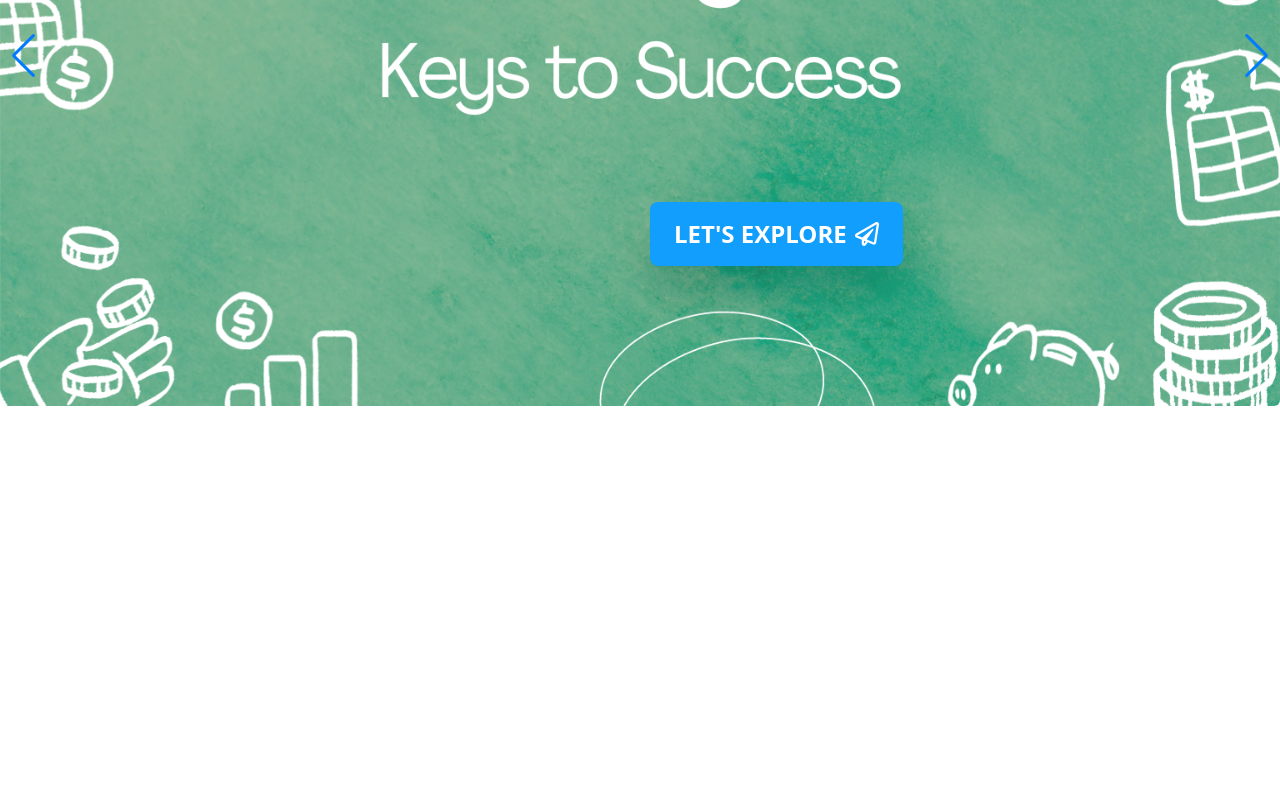
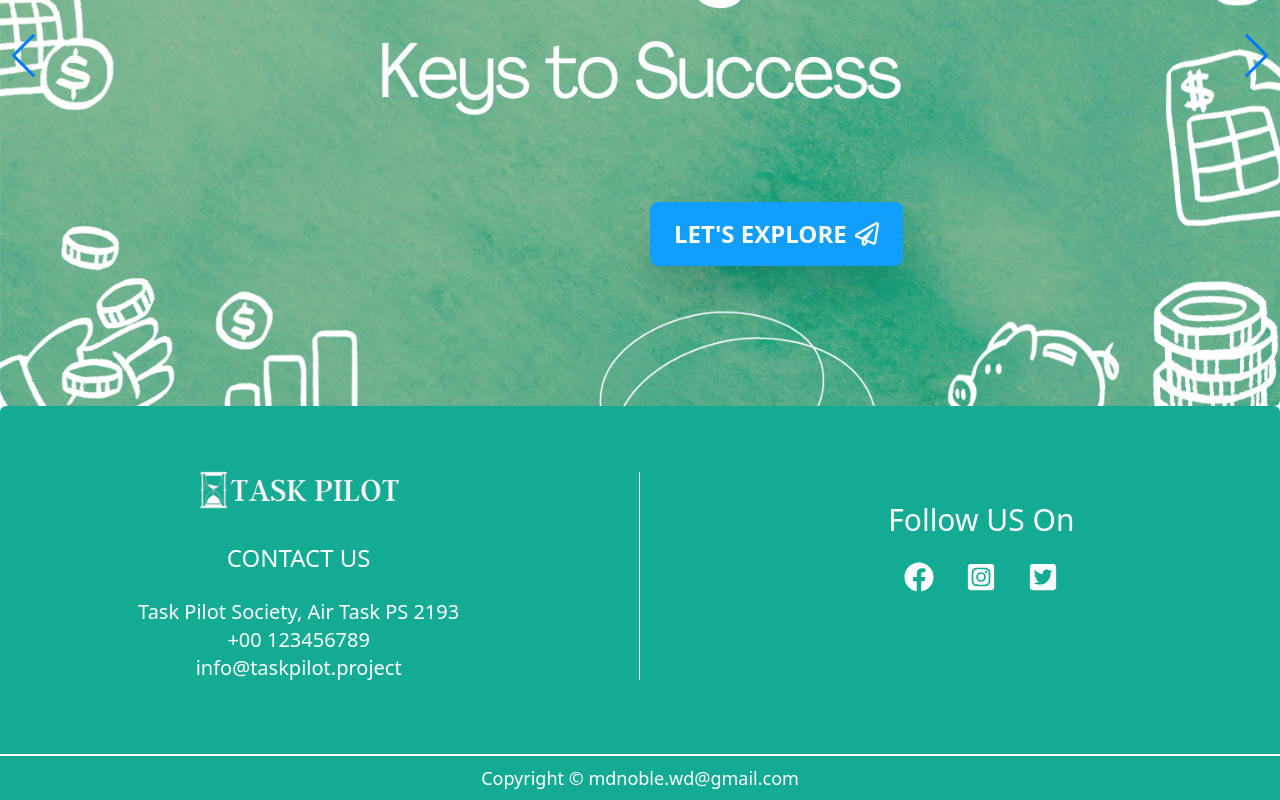
Before and after one commit to mdnoble1/task-pilot-client, a React (Vite) app: page / in a window 1280 px wide. Shown: the part 401-1201 px from the top of the page. Before the commit the page ends 807 px from the top, so only its background shows below. Built offline with nearby package versions, Linux system fonts and the light colour scheme.

Commit message:
added a footer

```diff
--- a/src/pages/home/Home.jsx
+++ b/src/pages/home/Home.jsx
@@ -1,9 +1,11 @@
 import Banner from "./banner/Banner";
+import Footer from "./shared/Footer/Footer";
 
 const Home = () => {
     return (
         <div>
            <Banner></Banner>
+           <Footer></Footer>
         </div>
     );
 };
--- a/src/pages/home/shared/Footer/Footer.jsx
+++ b/src/pages/home/shared/Footer/Footer.jsx
@@ -1,9 +1,47 @@
+import { NavLink } from "react-router-dom";
+import { FaFacebook, FaTwitterSquare, FaInstagramSquare } from "react-icons/fa";
+import logo from "../../../../assets/icons/task-pilot-logo1.png";
+
 const Footer = () => {
-    return (
-        <div>
-
+  return (
+    <footer>
+      <div className="grid grid-cols-1 lg:grid-cols-3 bg-[#13ab94] lg:rounded-t-md lg:px-32">
+        <div className="text-white text-center pt-8 lg:py-16">
+          <img className="w-40 lg:w-52 mx-auto mb-4 lg:mb-8" src={logo} alt="" />
+          <h2 className="font-medium text-xl lg:text-2xl mb-2 lg:mb-6 uppercase">
+            CONTACT US
+          </h2>
+          <p className="font-medium lg:text-xl">
+            Task Pilot Society, Air Task PS 2193
+          </p>
+          <p className="font-medium lg:text-xl">+00 123456789</p>
+          <p className="font-medium lg:text-xl">info@taskpilot.project</p>
         </div>
-    );
+        <div className="w-[1px] h-52 my-auto bg-white mx-auto hidden lg:block"></div>
+        <div className="text-white text-center lg:text-xl py-6 lg:py-24">
+          <h2 className="font-medium text-2xl lg:text-3xl mb-6">
+            Follow US On
+          </h2>
+          <div className="flex items-center justify-center gap-8 text-2xl md:text-3xl">
+            <NavLink>
+              <FaFacebook />
+            </NavLink>
+            <NavLink>
+              <FaInstagramSquare />
+            </NavLink>
+            <NavLink>
+              <FaTwitterSquare />
+            </NavLink>
+          </div>
+        </div>
+      </div>
+      <div className="bg-[#13ab94] text-center py-2">
+        <p className="font-medium text-xs md:text-lg text-white border-t-2 border-t-white pt-2">
+          Copyright © mdnoble.wd@gmail.com
+        </p>
+      </div>
+    </footer>
+  );
 };
 
 export default Footer;
```
